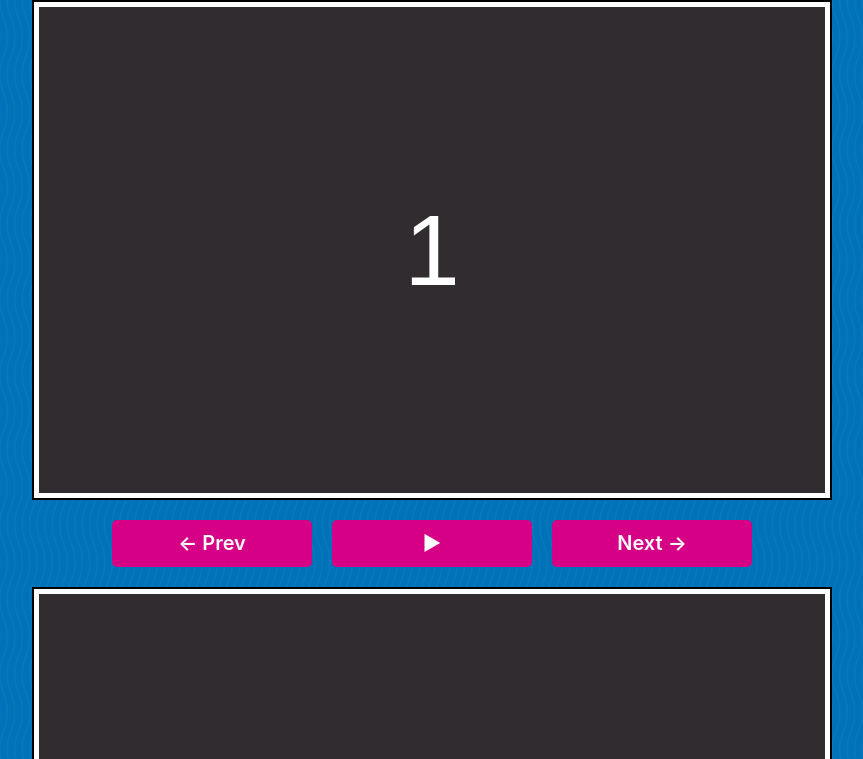
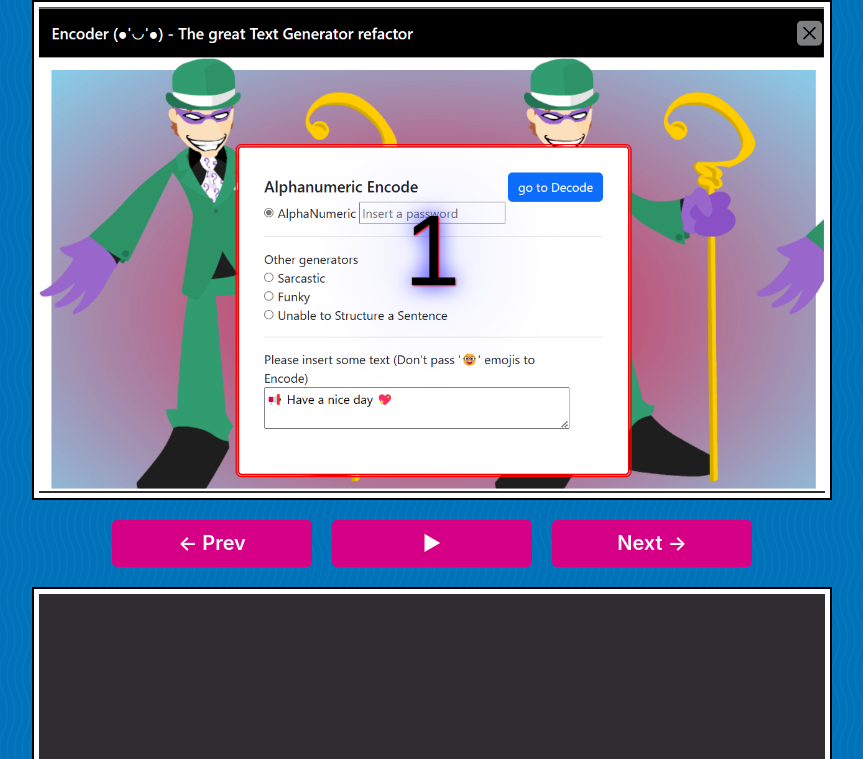
Before and after one commit to m32795434/touch-carousel, a website built with Parcel: page index.html in a window 1280 px wide. Shown: the top 759 px of the page, without its empty margins (208-1071 px from the left). Built offline with nearby package versions, Linux system fonts and the light colour scheme.

Commit message:
::after + ::selection

```diff
--- a/index.html
+++ b/index.html
@@ -3,7 +3,7 @@
 
 <head>
   <meta charset="UTF-8">
-  <title>JavaScript Slider</title>
+  <title>Touch-carousel</title>
   <link rel="stylesheet" href="./style.scss">
   <link rel="stylesheet" href="./base.css">
 </head>
@@ -11,11 +11,11 @@
 <body>
   <div class="slider">
     <div class="slides">
-      <div class="slide current">1</div>
-      <div class="slide">2</div>
-      <div class="slide">3</div>
-      <div class="slide ">4</div>
-      <div class="slide">5</div>
+      <div class="slide current" data-text="1"> <img src="./encoder.png" alt=""> </div>
+      <div class="slide" data-text="2"><img src="./portfolio-vanilla.png" alt=""></div>
+      <div class="slide" data-text="3"><img src="./sketch2.png" alt=""></div>
+      <div class="slide " data-text="4"><img src="./speech.png" alt=""></div>
+      <div class="slide" data-text="5"><img src="./encoder.png" alt=""></div>
       <div class="slide">6</div>
       <div class="slide">7</div>
       <div class="slide">8</div>
--- a/package.json
+++ b/package.json
@@ -1,5 +1,5 @@
 {
-  "name": "slider",
+  "name": "touch-carousel",
   "version": "1.0.0",
   "description": "",
   "main": "index.js",
--- a/style.scss
+++ b/style.scss
@@ -49,6 +49,30 @@
     transform: translateX(100%);
   }
 
+  & img {
+    pointer-events: none;
+    position: absolute;
+    z-index: 1;
+    top: 0;
+    height: auto;
+    width: 100%;
+  }
+
+  &::after {
+    pointer-events: none;
+    content: attr(data-text);
+    position: absolute;
+    z-index: 2;
+    top: 50%;
+    left: 50%;
+    transform: translate(-50%, -50%);
+    color: black;
+    text-shadow: 1px 1px 2px red, 0 0 1em blue, 0 0 0.2em blue;
+  }
+
+  &::selection {
+    background-color: transparent;
+  }
 }
 
 .controls {
```
Also changed, not shown: encoder.png (added), main-note.png (added), portfolio-vanilla.png (added), sketch2.png (added), speech.png (added).
